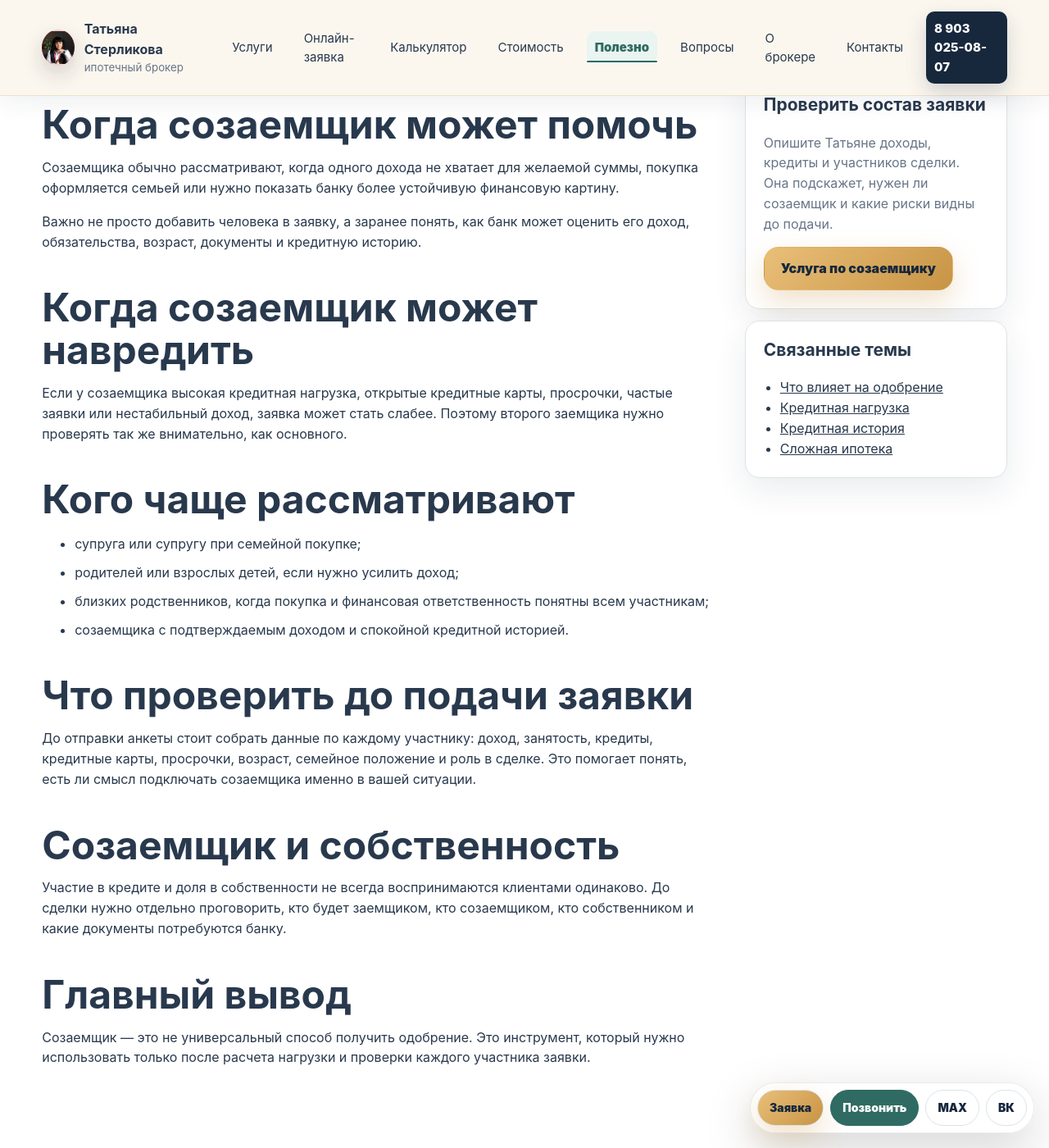
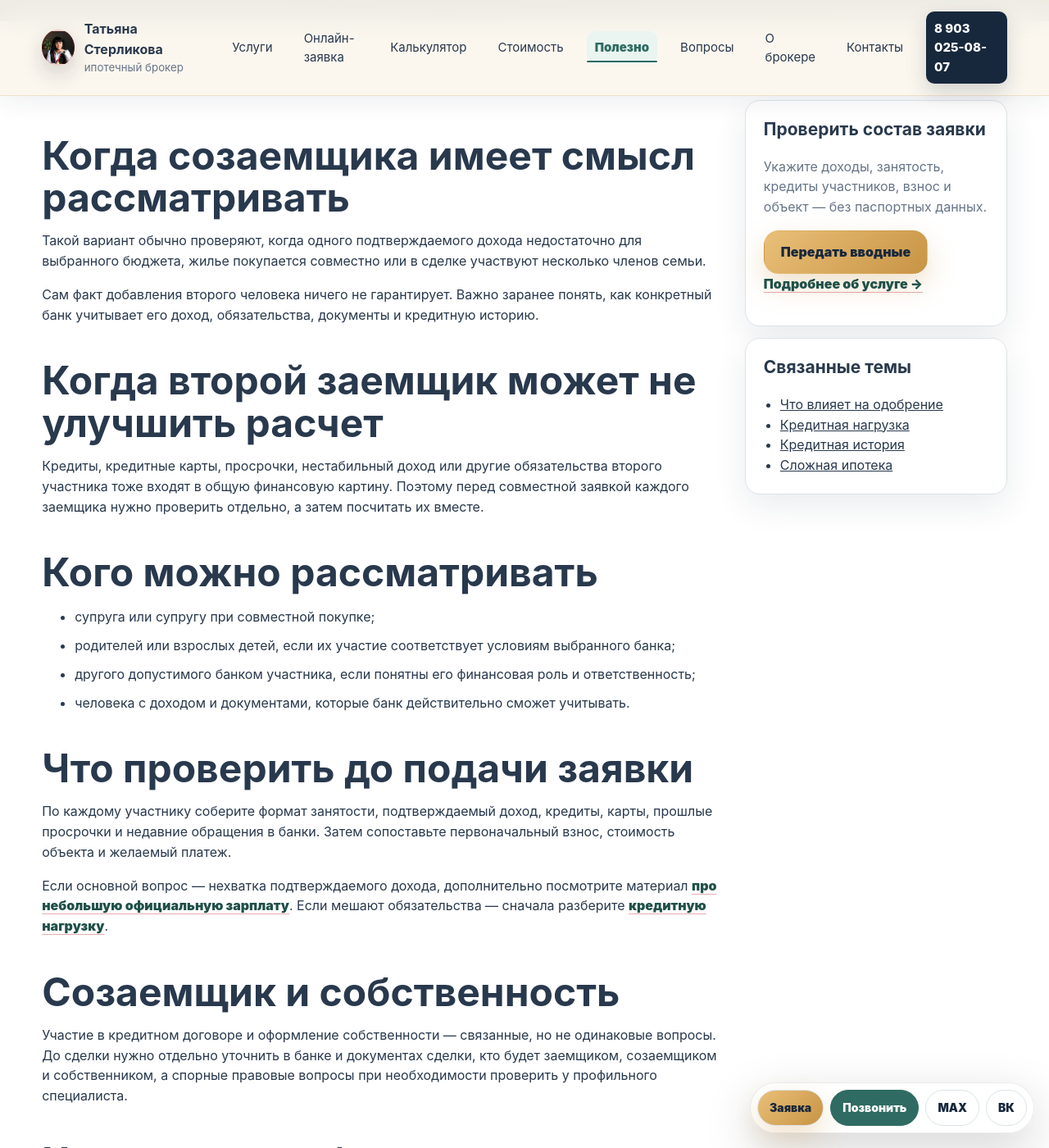
Before and after one commit to deputat36/broker, a Jekyll site: the page built from polezno/sozaemshchik-po-ipoteke.md, in a window 1280 px wide and 1400 px high, scrolled down 941 px. Shown: the whole window at 82% size. Built offline with Jekyll 4.4.1, drawn with Linux system fonts in a browser that asks for light colours; some of the changed text lies outside the part shown.

Commit message:
Добавить маршрут разбора созаемщика перед ипотекой (#82)
Добавить измеримый handoff по созаемщику, нейтрализовать чрезмерно уверенные формулировки и связать маршрут с доходом и кредитной нагрузкой.

```diff
--- a/polezno/sozaemshchik-po-ipoteke.md
+++ b/polezno/sozaemshchik-po-ipoteke.md
@@ -1,7 +1,7 @@
 ---
 layout: "default"
 title: "Созаемщик по ипотеке | Когда помогает и какие риски"
-description: "Когда нужен созаемщик по ипотеке, как банк может учитывать доход, кредиты и кредитную историю созаемщика, какие риски проверить перед заявкой."
+description: "Когда нужен созаемщик по ипотеке, как банк может учитывать доход, кредиты и кредитную историю второго заемщика, что проверить до совместной заявки."
 permalink: "/polezno/sozaemshchik-po-ipoteke/"
 breadcrumb: "Созаемщик по ипотеке"
 og_type: "article"
@@ -11,45 +11,50 @@
 <section class="page-hero section">
   <p class="eyebrow">Созаемщик</p>
   <h1>Созаемщик по ипотеке: когда помогает и какие риски проверить</h1>
-  <p class="lead">Созаемщик может усилить заявку, если у него понятный доход и хорошая кредитная история. Но иногда второй заемщик не помогает, а ухудшает расчет из-за долгов, возраста или прошлых просрочек.</p>
+  <p class="lead">Второй заемщик меняет общий расчет заявки: банк оценивает доходы и обязательства участников по своим правилам. Поэтому до подачи важно проверить не только дополнительный доход, но и кредиты, кредитную историю, занятость и роль каждого человека в сделке.</p>
   <div class="hero-actions">
-    <a class="btn btn-primary" href="{{ '/konsultaciya/' | relative_url }}">Разобрать состав заемщиков</a>
+    <a class="btn btn-primary" href="{{ '/online-zayavka/' | relative_url }}?source={{ page.url | url_encode }}&amp;scenario={{ 'Первичная консультация и подбор ипотеки' | url_encode }}&amp;placement=coborrower_hero">Разобрать состав заемщиков</a>
     <a class="btn btn-secondary" href="tel:+79030250807">Позвонить Татьяне</a>
   </div>
 </section>
 
 <section class="section content-layout">
   <article class="content-main">
-    <h2>Когда созаемщик может помочь</h2>
-    <p>Созаемщика обычно рассматривают, когда одного дохода не хватает для желаемой суммы, покупка оформляется семьей или нужно показать банку более устойчивую финансовую картину.</p>
-    <p>Важно не просто добавить человека в заявку, а заранее понять, как банк может оценить его доход, обязательства, возраст, документы и кредитную историю.</p>
+    <h2>Когда созаемщика имеет смысл рассматривать</h2>
+    <p>Такой вариант обычно проверяют, когда одного подтверждаемого дохода недостаточно для выбранного бюджета, жилье покупается совместно или в сделке участвуют несколько членов семьи.</p>
+    <p>Сам факт добавления второго человека ничего не гарантирует. Важно заранее понять, как конкретный банк учитывает его доход, обязательства, документы и кредитную историю.</p>
 
-    <h2>Когда созаемщик может навредить</h2>
-    <p>Если у созаемщика высокая кредитная нагрузка, открытые кредитные карты, просрочки, частые заявки или нестабильный доход, заявка может стать слабее. Поэтому второго заемщика нужно проверять так же внимательно, как основного.</p>
+    <h2>Когда второй заемщик может не улучшить расчет</h2>
+    <p>Кредиты, кредитные карты, просрочки, нестабильный доход или другие обязательства второго участника тоже входят в общую финансовую картину. Поэтому перед совместной заявкой каждого заемщика нужно проверить отдельно, а затем посчитать их вместе.</p>
 
-    <h2>Кого чаще рассматривают</h2>
+    <h2>Кого можно рассматривать</h2>
     <ul>
-      <li>супруга или супругу при семейной покупке;</li>
-      <li>родителей или взрослых детей, если нужно усилить доход;</li>
-      <li>близких родственников, когда покупка и финансовая ответственность понятны всем участникам;</li>
-      <li>созаемщика с подтверждаемым доходом и спокойной кредитной историей.</li>
+      <li>супруга или супругу при совместной покупке;</li>
+      <li>родителей или взрослых детей, если их участие соответствует условиям выбранного банка;</li>
+      <li>другого допустимого банком участника, если понятны его финансовая роль и ответственность;</li>
+      <li>человека с доходом и документами, которые банк действительно сможет учитывать.</li>
     </ul>
 
     <h2>Что проверить до подачи заявки</h2>
-    <p>До отправки анкеты стоит собрать данные по каждому участнику: доход, занятость, кредиты, кредитные карты, просрочки, возраст, семейное положение и роль в сделке. Это помогает понять, есть ли смысл подключать созаемщика именно в вашей ситуации.</p>
+    <p>По каждому участнику соберите формат занятости, подтверждаемый доход, кредиты, карты, прошлые просрочки и недавние обращения в банки. Затем сопоставьте первоначальный взнос, стоимость объекта и желаемый платеж.</p>
+    <p>Если основной вопрос — нехватка подтверждаемого дохода, дополнительно посмотрите материал <a class="text-link" href="{{ '/polezno/ipoteka-s-malenkoy-oficialnoy-zarplatoy/' | relative_url }}">про небольшую официальную зарплату</a>. Если мешают обязательства — сначала разберите <a class="text-link" href="{{ '/polezno/kreditnaya-nagruzka-pered-ipotekoy/' | relative_url }}">кредитную нагрузку</a>.</p>
 
     <h2>Созаемщик и собственность</h2>
-    <p>Участие в кредите и доля в собственности не всегда воспринимаются клиентами одинаково. До сделки нужно отдельно проговорить, кто будет заемщиком, кто созаемщиком, кто собственником и какие документы потребуются банку.</p>
+    <p>Участие в кредитном договоре и оформление собственности — связанные, но не одинаковые вопросы. До сделки нужно отдельно уточнить в банке и документах сделки, кто будет заемщиком, созаемщиком и собственником, а спорные правовые вопросы при необходимости проверить у профильного специалиста.</p>
+
+    <h2>Что передать брокеру для первичного расчета</h2>
+    <p>Достаточно указать, кто покупает жилье, чей доход планируется учитывать, занятость участников, действующие кредиты и карты, первоначальный взнос, тип объекта и желаемый бюджет. Паспортные данные и документы через первичную онлайн-форму отправлять не нужно.</p>
 
     <h2>Главный вывод</h2>
-    <p>Созаемщик — это не универсальный способ получить одобрение. Это инструмент, который нужно использовать только после расчета нагрузки и проверки каждого участника заявки.</p>
+    <p>Созаемщик — не универсальный способ получить одобрение. Сначала нужно проверить финансовый профиль каждого участника и только потом решать, улучшает ли такой состав конкретный ипотечный сценарий.</p>
   </article>
 
   <aside class="sidebar">
     <div class="seo-panel">
       <h3>Проверить состав заявки</h3>
-      <p>Опишите Татьяне доходы, кредиты и участников сделки. Она подскажет, нужен ли созаемщик и какие риски видны до подачи.</p>
-      <a class="btn btn-primary" href="{{ '/uslugi/ipoteka-s-sozaemshchikom/' | relative_url }}">Услуга по созаемщику</a>
+      <p>Укажите доходы, занятость, кредиты участников, взнос и объект — без паспортных данных.</p>
+      <a class="btn btn-primary" href="{{ '/online-zayavka/' | relative_url }}?source={{ page.url | url_encode }}&amp;scenario={{ 'Первичная консультация и подбор ипотеки' | url_encode }}&amp;placement=coborrower_sidebar">Передать вводные</a>
+      <p><a class="text-link" href="{{ '/uslugi/ipoteka-s-sozaemshchikom/' | relative_url }}">Подробнее об услуге →</a></p>
     </div>
     <div class="seo-panel">
       <h3>Связанные темы</h3>
@@ -66,11 +71,11 @@
 <section class="section muted">
   <div class="section-head"><p class="eyebrow">Чек-лист</p><h2>Вопросы по созаемщику перед ипотекой</h2></div>
   <div class="checklist">
-    <div><strong>1</strong><span>Есть ли у созаемщика подтверждаемый доход.</span></div>
-    <div><strong>2</strong><span>Какие кредиты, карты и лимиты у него открыты.</span></div>
-    <div><strong>3</strong><span>Были ли просрочки, отказы или частые заявки.</span></div>
-    <div><strong>4</strong><span>Помогает ли возраст созаемщика нужному сроку кредита.</span></div>
-    <div><strong>5</strong><span>Кто будет собственником и как оформляется сделка.</span></div>
+    <div><strong>1</strong><span>Какой доход каждого участника можно подтвердить.</span></div>
+    <div><strong>2</strong><span>Какие кредиты, карты и другие обязательства у них есть.</span></div>
+    <div><strong>3</strong><span>Есть ли в кредитной истории факторы, которые нужно разобрать до подачи.</span></div>
+    <div><strong>4</strong><span>Соответствует ли состав заемщиков требованиям конкретного банка и программы.</span></div>
+    <div><strong>5</strong><span>Кто участвует в кредите и как планируется оформить собственность.</span></div>
   </div>
 </section>
 
@@ -86,13 +91,13 @@
 
 <section class="section cta-section">
   <div>
-    <p class="eyebrow">Перед заявкой</p>
-    <h2>Проверьте, нужен ли созаемщик</h2>
-    <p>Позвоните или напишите: кто покупает жилье, чей доход планируете учитывать, какие есть кредиты, взнос и объект.</p>
+    <p class="eyebrow">Перед совместной заявкой</p>
+    <h2>Сначала проверьте профиль каждого заемщика</h2>
+    <p>Укажите участников, подтверждаемый доход, кредиты, взнос и объект. Татьяна поможет собрать вводные для сравнения вариантов.</p>
   </div>
   <div class="cta-actions">
-    <a class="btn btn-primary" href="tel:+79030250807">8 903 025-08-07</a>
-    <button class="btn btn-secondary" type="button" data-copy-phone>MAX</button>
+    <a class="btn btn-primary" href="{{ '/online-zayavka/' | relative_url }}?source={{ page.url | url_encode }}&amp;scenario={{ 'Первичная консультация и подбор ипотеки' | url_encode }}&amp;placement=coborrower_final">Разобрать состав заявки</a>
+    <a class="btn btn-secondary" href="tel:+79030250807">Позвонить</a>
     <a class="btn btn-secondary" href="https://vk.com/tatyanasterlikova" rel="noopener">ВК</a>
   </div>
 </section>
```
